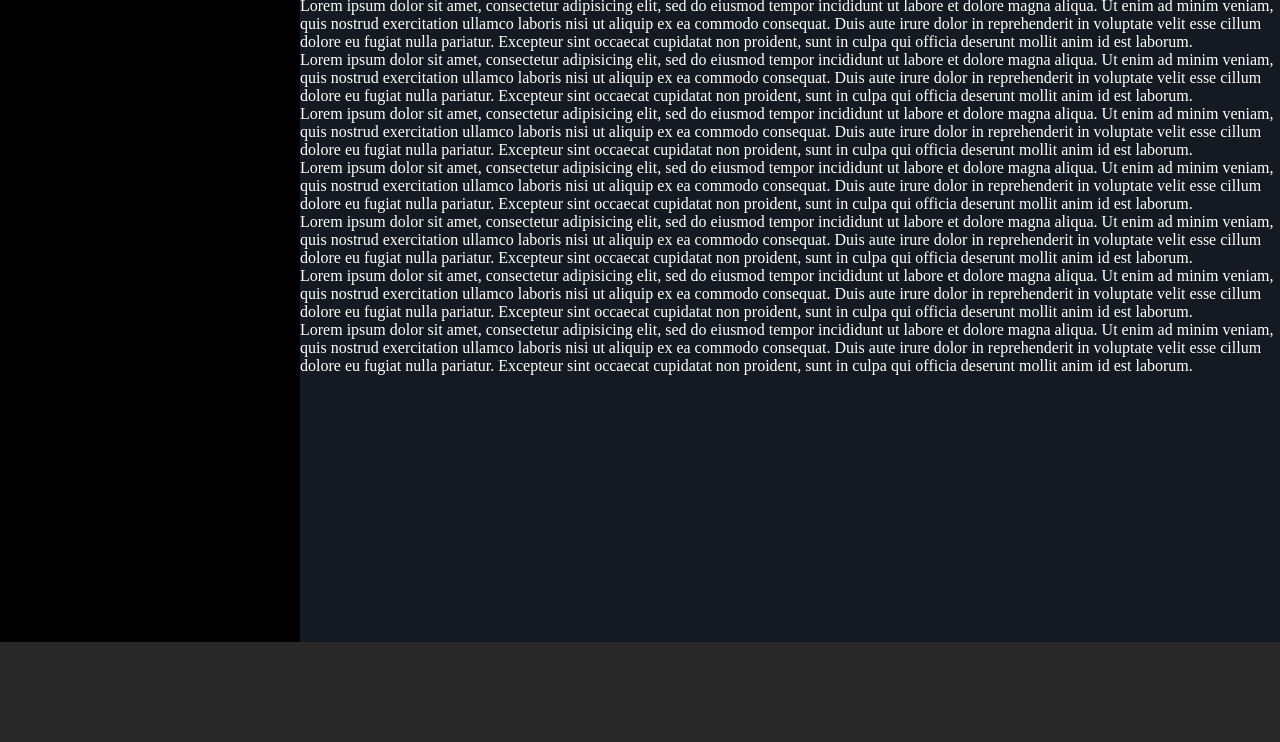
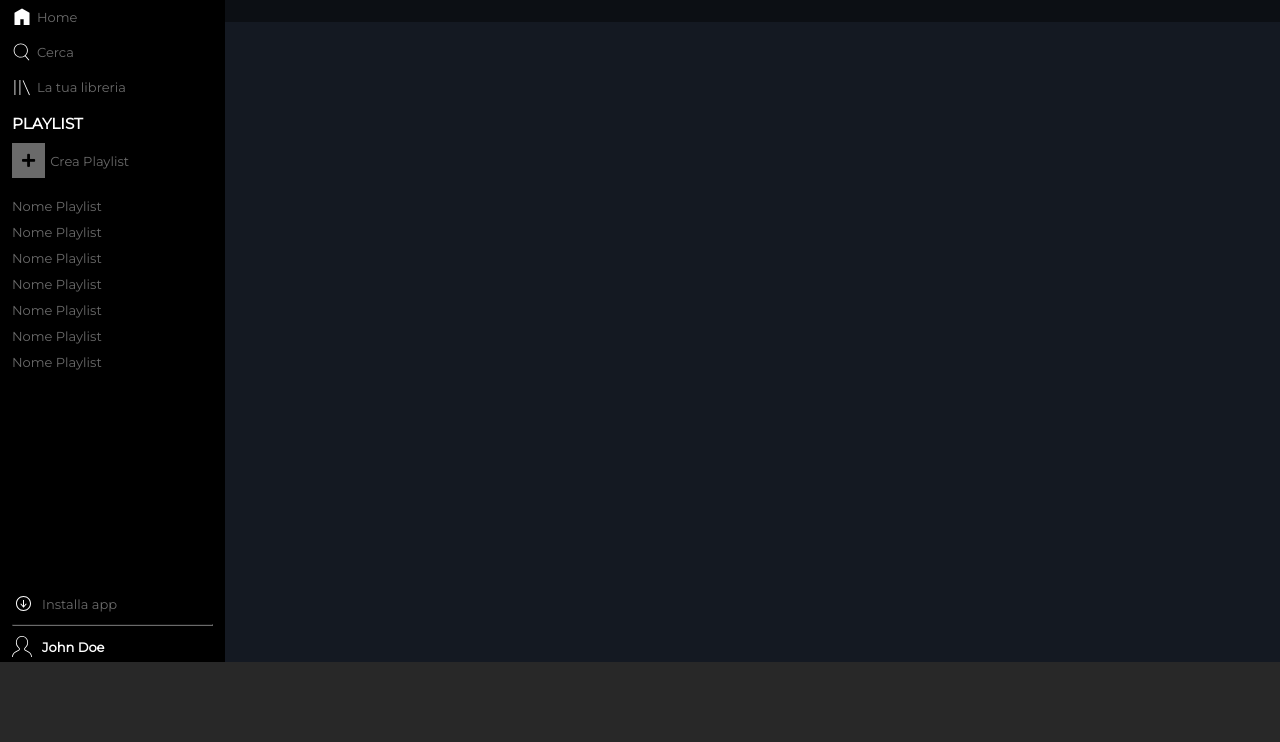
Before and after one commit to samzen22/html-css-spotifyweb, a plain HTML site: page index.html in a window 1280 px wide. Shown: the part 58-800 px from the top of the page. Drawn offline with Linux system fonts and the light colour scheme.

Commit message:
Completato nav menu (solo modalità desktop)

```diff
--- a/css/style.css
+++ b/css/style.css
@@ -8,15 +8,35 @@
 
 
 /* GENERALI */
-div, nav {
+body {
+  font-family: 'Montserrat', sans-serif;
+  font-size: 13px;
+}
+h2, h4 {
   color: white;
+}
+h3 {
+  text-transform: uppercase;
+  color: white;
+}
+a:hover {
+  color: white;
+}
+.a-gray {
+  cursor: pointer;
+  text-decoration: none;
+  color: #6a6a6a;
+}
+.d-flex {
+  display: flex;
+  align-items: center;
 }
 
 
 /* MAIN */
 .ms-wrapper {
   width: 100%;
-  height: calc ( 100vh - 100px );
+  height: calc( 100vh - 80px );
 }
 .ms-wrapper::after {
   content: "";
@@ -28,17 +48,76 @@ div, nav {
 /* navbar menu */
 .ms-nav {
   background-color: black;
-  width: 300px;
-  height: calc( 100vh - 100px );
+  width: 225px;
+  height: calc( 100vh - 80px );
   float: left;
+  overflow: hidden;
+}
+.icon-menu {
+  padding: 12px;
+  height: 160px;
+  overflow: hidden;
+}
+.logo img {
+  width: 100px;
+  margin-bottom: 20px;
+}
+.text-icon img {
+  width: 20px;
+  vertical-align: middle;
+  margin-right: 5px;
+  color: #6a6a6a;
+}
+.text-icon {
+  padding-bottom: 15px;
+}
+
+/* nav sezione playlist */
+.playlist-menu {
+  height: calc( 100vh - 320px );
+  padding: 12px;
+  overflow: hidden;
+}
+.playlist-menu i {
+  background-color: #6a6a6a;
+  font-size: 15px;
+  padding: 10px;
+  margin: 10px 0;
+  color: black;
+}
+.playlist-menu p {
+  margin-left: 5px;
+}
+.playlist-menu li {
+  padding-top: 10px;
+}
+.playlist-list {
+  overflow-y: auto;
+  height: 70%;
+}
+/* fine nav sezione playlist */
+
+
+.ms-utente img {
+  width: 20px;
+  margin-right: 10px;
+}
+.ms-utente hr {
+  margin: 10px 0;
+  border-color: #6a6a6a;
+}
+.ms-utente {
+  padding: 12px;
+  height: 75px;
+  overflow: hidden;
 }
 
 /* fine navbar menu */
 
 .ms-main {
   background-color: #141922;
-  width: calc( 100% - 300px );
-  height: calc( 100vh - 100px );
+  width: calc( 100% - 225px );
+  height: calc( 100vh - 80px );
   float: left;
   overflow-y: auto;
 }
@@ -46,8 +125,8 @@ div, nav {
 /* sezione effettua upgrade */
 .ms-main-top {
   background-color: rgba(0, 0, 0, 0.4);
-  width: calc( 100% - 300px );
-  height: 55px;
+  width: calc( 100% - 225px );
+  height: 80px;
   position: fixed;
   top: 0;
   right: 0;
@@ -57,7 +136,7 @@ div, nav {
 
 /* sezione play */
 .ms-play {
-  padding-top: 55px;
+  padding-top: 80px;
 }
 
 
@@ -66,6 +145,6 @@ div, nav {
 /* FOOTER */
 .ms-footer {
   background-color: #282828;
-  height: 100px
+  height: 80px
 }
 /* FINE FOOTER */
--- a/index.html
+++ b/index.html
@@ -4,6 +4,7 @@
     <meta charset="utf-8">
     <meta name="viewport" content="width=device-width, initial-scale=1.0">
     <title>Spotify Web</title>
+    <link href="https://fonts.googleapis.com/css2?family=Montserrat&display=swap" rel="stylesheet">
     <link rel="stylesheet" href="https://cdnjs.cloudflare.com/ajax/libs/font-awesome/5.13.0/css/all.min.css">
     <link rel="stylesheet" href="css/style.css">
   </head>
@@ -12,35 +13,98 @@
 
     <main class="ms-wrapper">
 
+      <!-- inizio navbar menu -->
       <nav class="ms-nav">
+        <!-- inizio icon menu -->
+        <div class="icon-menu">
+          <div class="logo">
+            <img src="img/logo.svg" alt="logo">
+          </div>
+          <div class="text-icon">
+            <a class="d-flex a-gray" href="#">
+              <img src="img/home.svg" alt="home">
+              <p>Home</p>
+            </a>
+          </div>
+          <div class="text-icon">
+            <a class="d-flex a-gray" href="#">
+              <img src="img/search.svg" alt="search">
+              <p>Cerca</p>
+            </a>
+          </div>
+          <div class="text-icon">
+            <a class="d-flex a-gray" href="#">
+              <img src="img/libreria.svg" alt="libreria">
+              <p>La tua libreria</p>
+            </a>
+          </div>
+        </div>
+        <!-- fine icon menu -->
 
+        <!-- inizio playlist menu -->
+        <div class="playlist-menu">
+          <h3>playlist</h3>
+          <a class="d-flex a-gray" href="#">
+            <i class="fas fa-plus"></i>
+            <p>Crea Playlist</p>
+          </a>
+
+          <!-- inizio lista playlist -->
+          <ul class="playlist-list">
+            <li><a class="a-gray" href="#">Nome Playlist</a></li>
+            <li><a class="a-gray" href="#">Nome Playlist</a></li>
+            <li><a class="a-gray" href="#">Nome Playlist</a></li>
+            <li><a class="a-gray" href="#">Nome Playlist</a></li>
+            <li><a class="a-gray" href="#">Nome Playlist</a></li>
+            <li><a class="a-gray" href="#">Nome Playlist</a></li>
+            <li><a class="a-gray" href="#">Nome Playlist</a></li>
+          </ul>
+          <!-- fine lista playlist -->
+        </div>
+        <!-- fine playlist menu -->
+
+        <!-- inizio utente -->
+        <div class="ms-utente">
+          <a class="d-flex a-gray" href="#">
+            <img src="img/download.svg" alt="user">
+            <p>Installa app</p>
+          </a>
+
+          <hr>
+
+          <a class="d-flex a-gray" href="#">
+            <img src="img/profile.svg" alt="profile">
+            <h4>John Doe</h4>
+          </a>
+        </div>
+        <!-- fine utente -->
       </nav>
+      <!-- fine navbar menu -->
+
 
       <div class="ms-main">
+        <!-- inizio top bar main -->
         <div class="ms-main-top">
 
         </div>
+        <!-- fine top bar main -->
 
+        <!-- inizio play main -->
         <div class="ms-play">
-          <p>Lorem ipsum dolor sit amet, consectetur adipisicing elit, sed do eiusmod tempor incididunt ut labore et dolore magna aliqua. Ut enim ad minim veniam, quis nostrud exercitation ullamco laboris nisi ut aliquip ex ea commodo consequat. Duis aute irure dolor in reprehenderit in voluptate velit esse cillum dolore eu fugiat nulla pariatur. Excepteur sint occaecat cupidatat non proident, sunt in culpa qui officia deserunt mollit anim id est laborum.</p>
-          <p>Lorem ipsum dolor sit amet, consectetur adipisicing elit, sed do eiusmod tempor incididunt ut labore et dolore magna aliqua. Ut enim ad minim veniam, quis nostrud exercitation ullamco laboris nisi ut aliquip ex ea commodo consequat. Duis aute irure dolor in reprehenderit in voluptate velit esse cillum dolore eu fugiat nulla pariatur. Excepteur sint occaecat cupidatat non proident, sunt in culpa qui officia deserunt mollit anim id est laborum.</p>
-          <p>Lorem ipsum dolor sit amet, consectetur adipisicing elit, sed do eiusmod tempor incididunt ut labore et dolore magna aliqua. Ut enim ad minim veniam, quis nostrud exercitation ullamco laboris nisi ut aliquip ex ea commodo consequat. Duis aute irure dolor in reprehenderit in voluptate velit esse cillum dolore eu fugiat nulla pariatur. Excepteur sint occaecat cupidatat non proident, sunt in culpa qui officia deserunt mollit anim id est laborum.</p>
-          <p>Lorem ipsum dolor sit amet, consectetur adipisicing elit, sed do eiusmod tempor incididunt ut labore et dolore magna aliqua. Ut enim ad minim veniam, quis nostrud exercitation ullamco laboris nisi ut aliquip ex ea commodo consequat. Duis aute irure dolor in reprehenderit in voluptate velit esse cillum dolore eu fugiat nulla pariatur. Excepteur sint occaecat cupidatat non proident, sunt in culpa qui officia deserunt mollit anim id est laborum.</p>
-          <p>Lorem ipsum dolor sit amet, consectetur adipisicing elit, sed do eiusmod tempor incididunt ut labore et dolore magna aliqua. Ut enim ad minim veniam, quis nostrud exercitation ullamco laboris nisi ut aliquip ex ea commodo consequat. Duis aute irure dolor in reprehenderit in voluptate velit esse cillum dolore eu fugiat nulla pariatur. Excepteur sint occaecat cupidatat non proident, sunt in culpa qui officia deserunt mollit anim id est laborum.</p>
-          <p>Lorem ipsum dolor sit amet, consectetur adipisicing elit, sed do eiusmod tempor incididunt ut labore et dolore magna aliqua. Ut enim ad minim veniam, quis nostrud exercitation ullamco laboris nisi ut aliquip ex ea commodo consequat. Duis aute irure dolor in reprehenderit in voluptate velit esse cillum dolore eu fugiat nulla pariatur. Excepteur sint occaecat cupidatat non proident, sunt in culpa qui officia deserunt mollit anim id est laborum.</p>
-          <p>Lorem ipsum dolor sit amet, consectetur adipisicing elit, sed do eiusmod tempor incididunt ut labore et dolore magna aliqua. Ut enim ad minim veniam, quis nostrud exercitation ullamco laboris nisi ut aliquip ex ea commodo consequat. Duis aute irure dolor in reprehenderit in voluptate velit esse cillum dolore eu fugiat nulla pariatur. Excepteur sint occaecat cupidatat non proident, sunt in culpa qui officia deserunt mollit anim id est laborum.</p>
+
         </div>
-
+        <!-- fine play main -->
 
       </div>
-
     </main>
 
+    <!-- inizio footer -->
     <footer>
       <div class="ms-footer">
 
       </div>
     </footer>
+    <!-- fine footer -->
 
   </body>
 </html>
```
